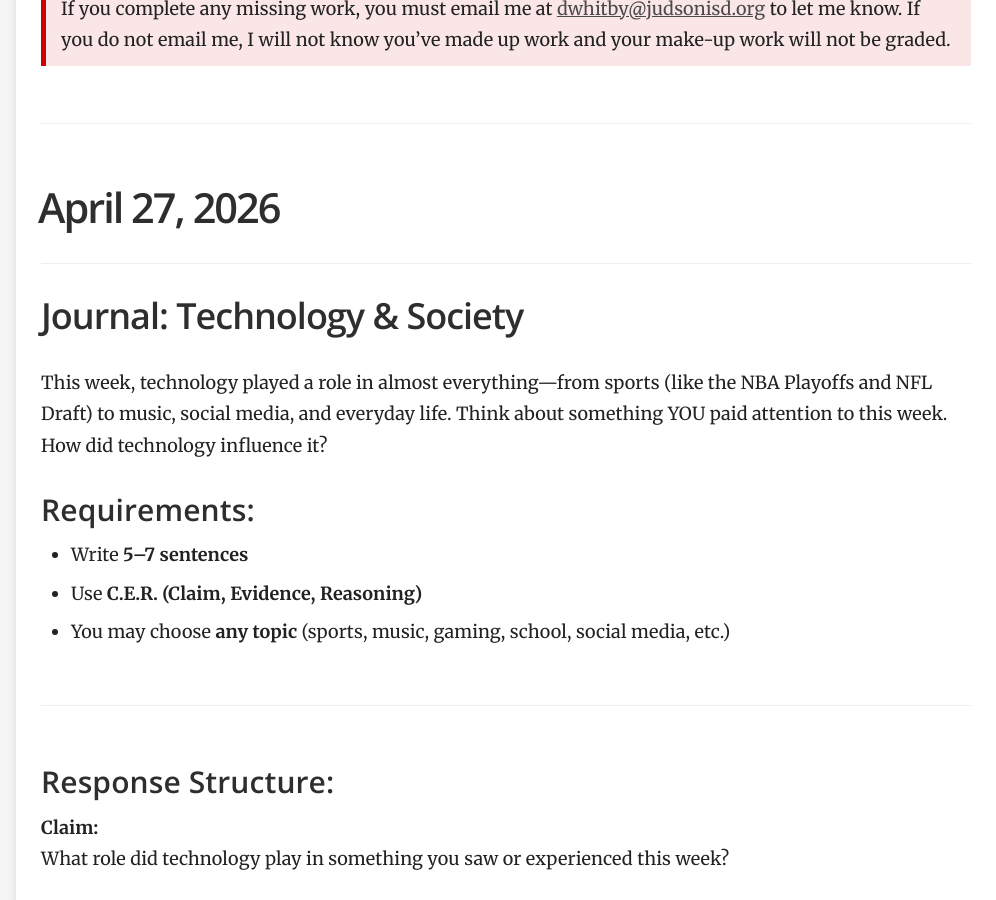
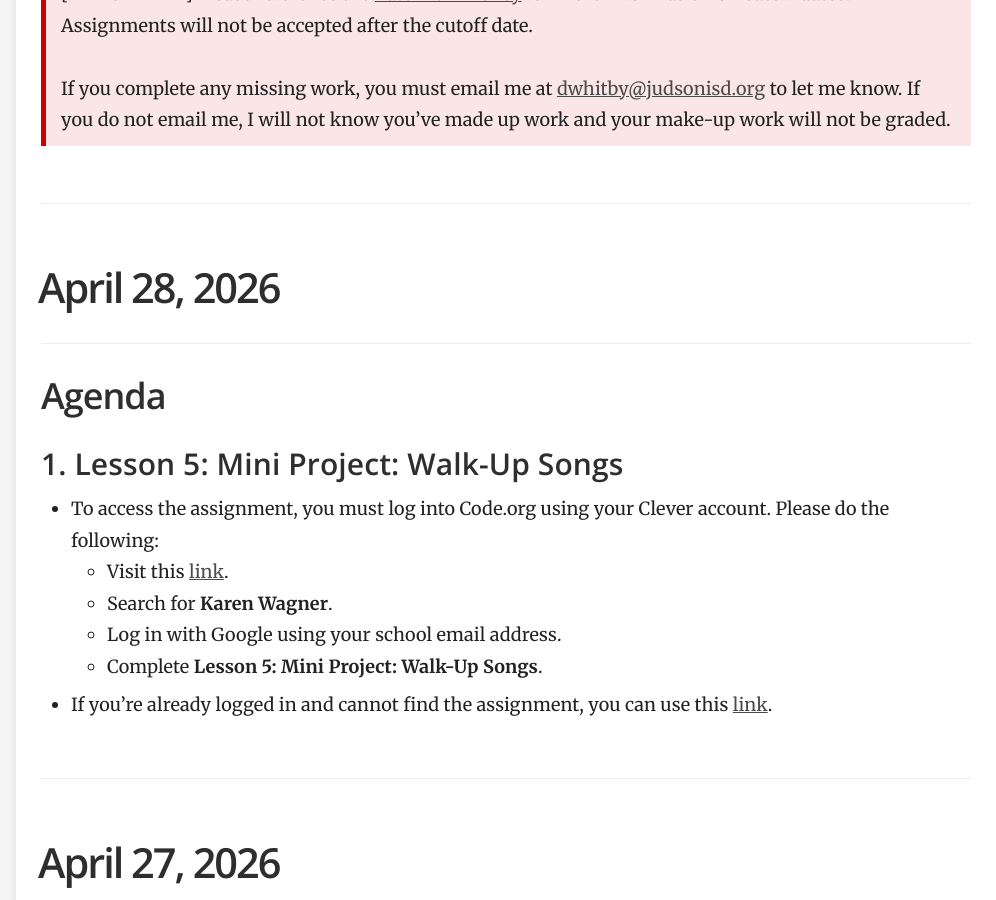
Before and after one commit to mswhitby/classroom, a Jekyll site: the page built from _docs/classes/1st.md, in a window 1280 px wide and 900 px high, scrolled down 1731 px. Shown: the whole window, without its empty margins (284-1280 px from the left). Built offline with Jekyll 4.4.1, drawn with Linux system fonts in a browser that asks for light colours; some of the changed text lies outside the part shown.

Commit message:
Updated lessons

```diff
--- a/_docs/classes/1st.md
+++ b/_docs/classes/1st.md
@@ -63,6 +63,14 @@ order: 1
     <td align="left"><a href="https://github.com/mswhitby/classroom/blob/main/_docs/classes/1st.md#april-27-2026">Journal: Technology & Society</a></td>
     <td align="left">Daily</td>
   </tr>
+
+  <tr>
+    <td align="left">April 28, 2026</td>
+    <td align="left">May 5, 2026</td>
+    <td align="left"><a href="https://github.com/mswhitby/classroom/blob/main/_docs/classes/1st.md#april-27-2026">Lesson 5: Mini Project: Walk-Up Songs</a></td>
+    <td align="left">Test</td>
+  </tr>
+
 
 
 
@@ -151,6 +159,22 @@ order: 1
 
 
 
+# April 28, 2026
+
+## Agenda
+
+### 1. Lesson 5: Mini Project: Walk-Up Songs
+
+- To access the assignment, you must log into Code.org using your Clever account. Please do the following:
+    - Visit this [link](https://clever.com/oauth/district-picker?client_id=2f27405716644a951b23&redirect_uri=https%3A%2F%2Fstudio.code.org%2Fusers%2Fauth%2Fclever%2Fcallback&response_type=code&state=ede33ff61289cf32708a0f54079cdd23e31d0b0a02b0e0e8).
+    - Search for **Karen Wagner**.
+    - Log in with Google using your school email address.
+    - Complete **Lesson 5: Mini Project: Walk-Up Songs**.
+
+- If you're already logged in and cannot find the assignment, you can use this [link](https://studio.code.org/courses/programming-with-music-lab-2025/units/1/lessons/5/levels/1).
+
+----
+
 # April 27, 2026
 
 ## Journal: Technology & Society
```
